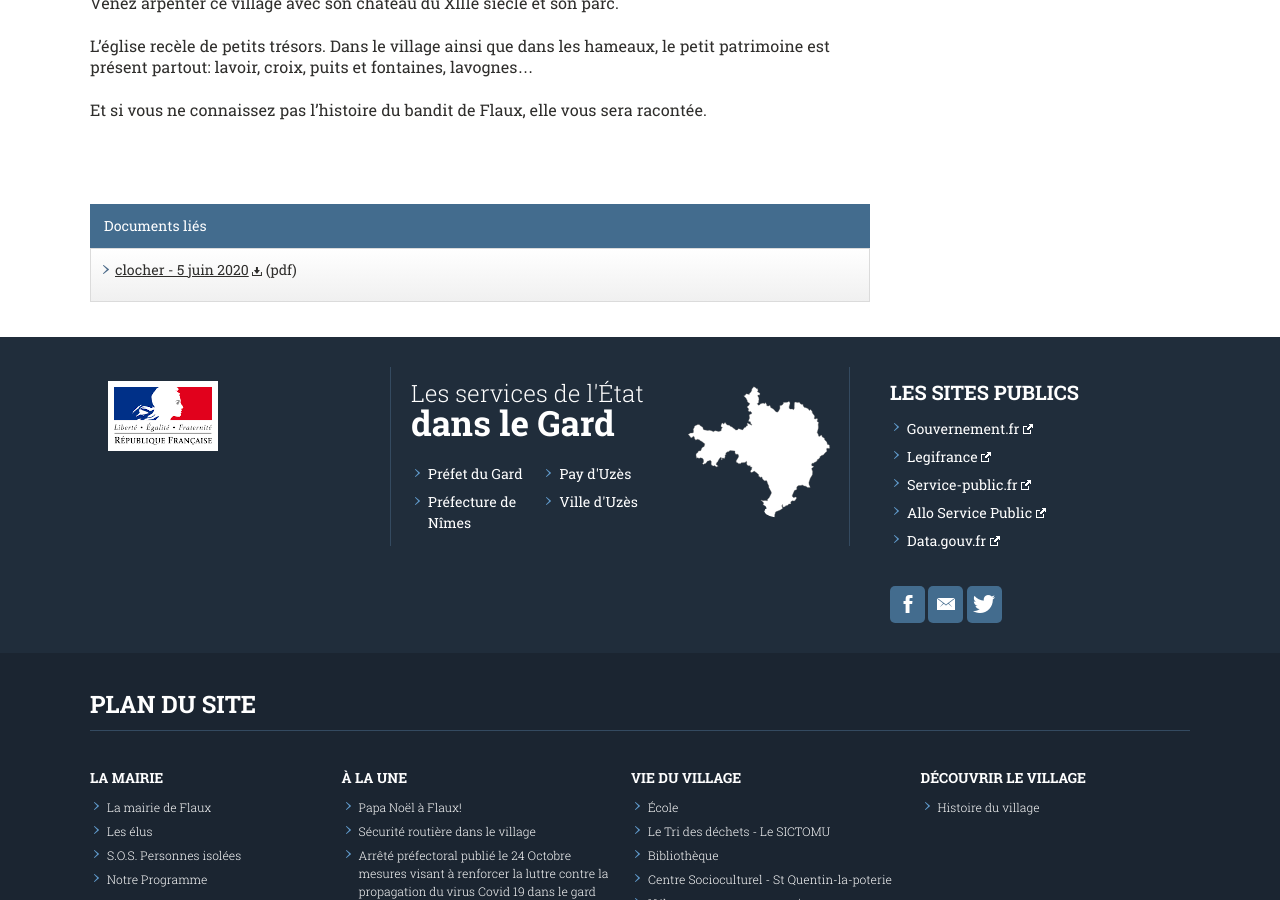
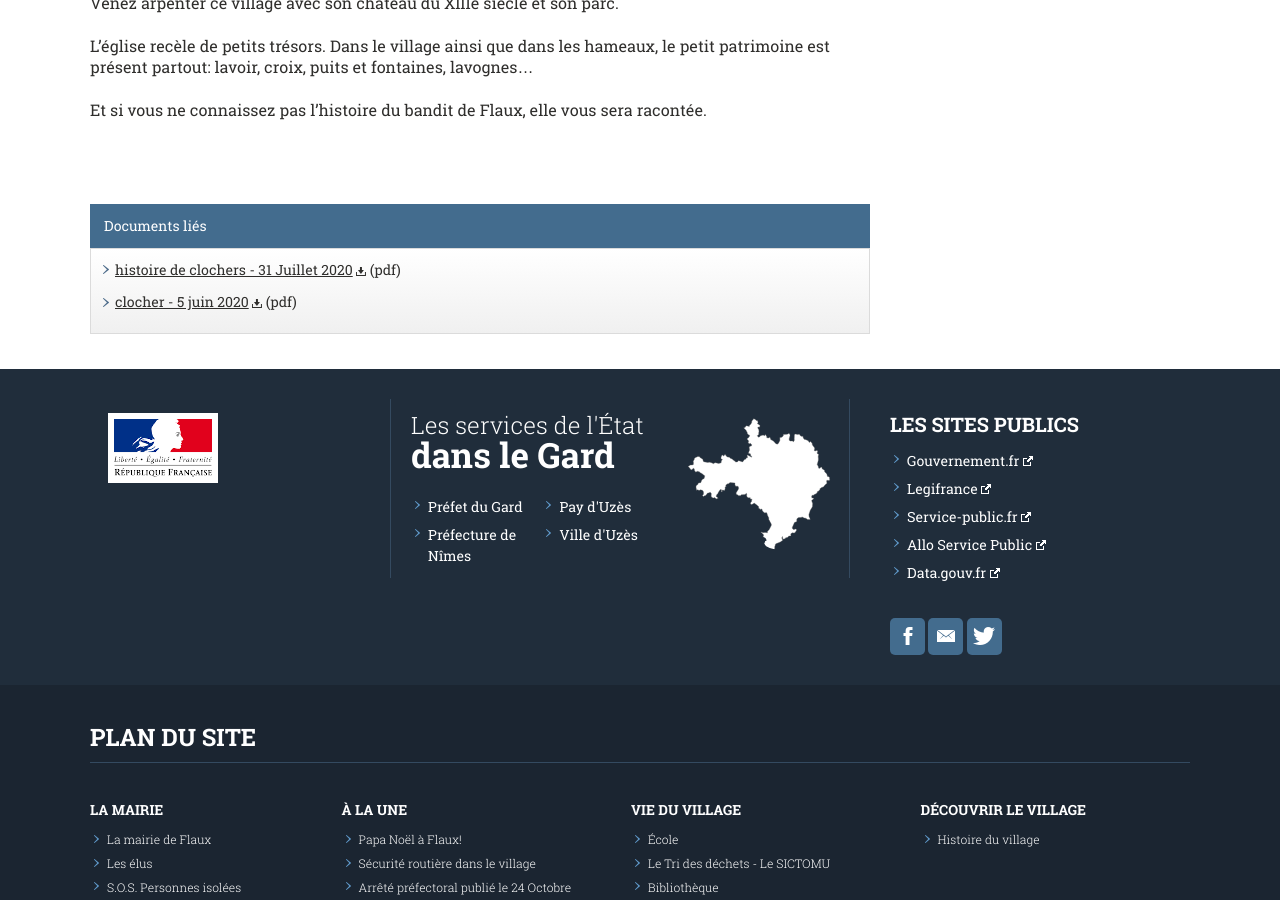
Before and after one commit to Flaux-Village/flaux-village.github.io, a Jekyll site: the page built from histoire.md, in a window 1280 px wide and 900 px high, scrolled down 682 px. Built offline with Jekyll 4.4.1, drawn with Linux system fonts in a browser that asks for light colours.

Commit message:
Update histoire.md

```diff
--- a/histoire.md
+++ b/histoire.md
@@ -9,9 +9,13 @@ illustration: /assets/illustrations/Cimetierenouveau2landscape-980.JPG
 description_illustration: La Mairie de Flaux.
 introduction:
 documents:
+- fiche: histoire de clochers
+  date_texte: 31 Juillet 2020
+  addresse: /assets/documents/200731 histoire de clochers.pdf
+  type: pdf
 - fiche: clocher
   date_texte: 5 juin 2020
-  addresse: assets/flyer/clochers.pdf
+  addresse: /assets/flyer/clochers.pdf
   type: pdf
 
 menu_secondaire:
```
